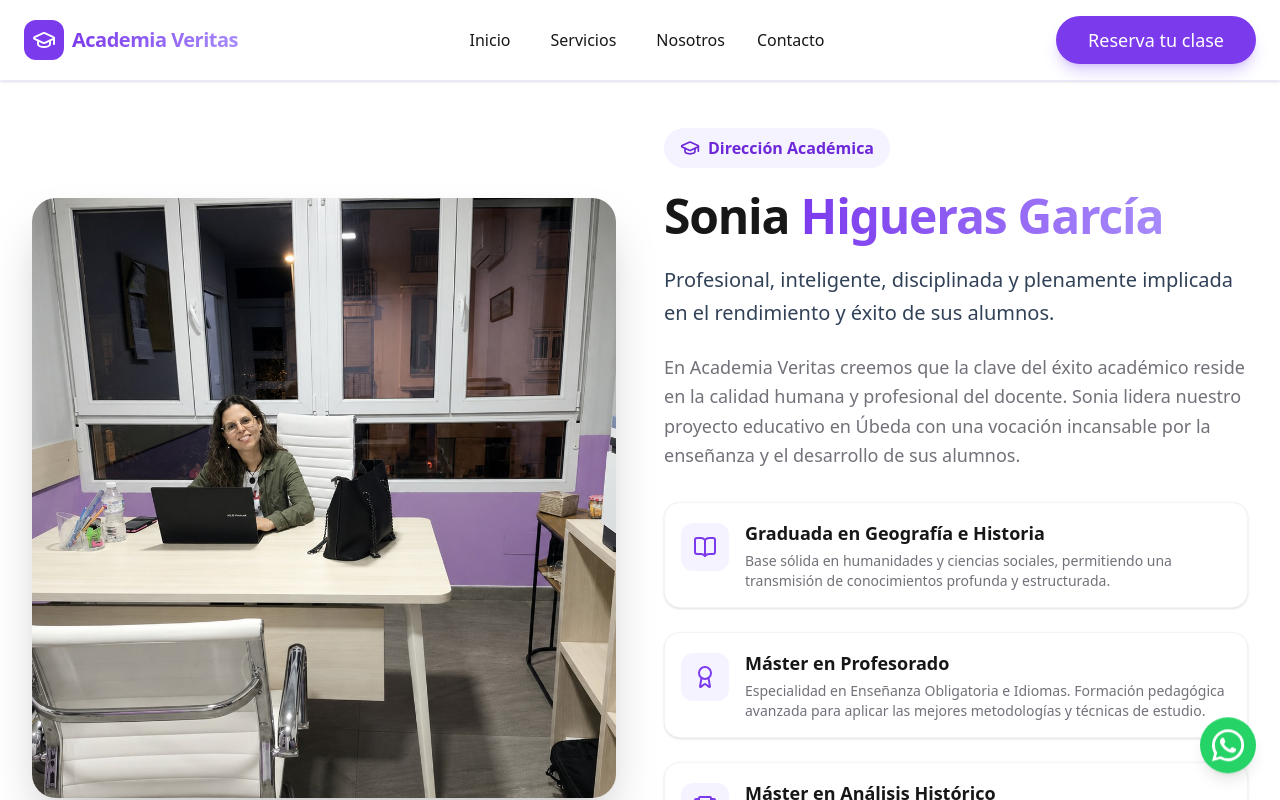
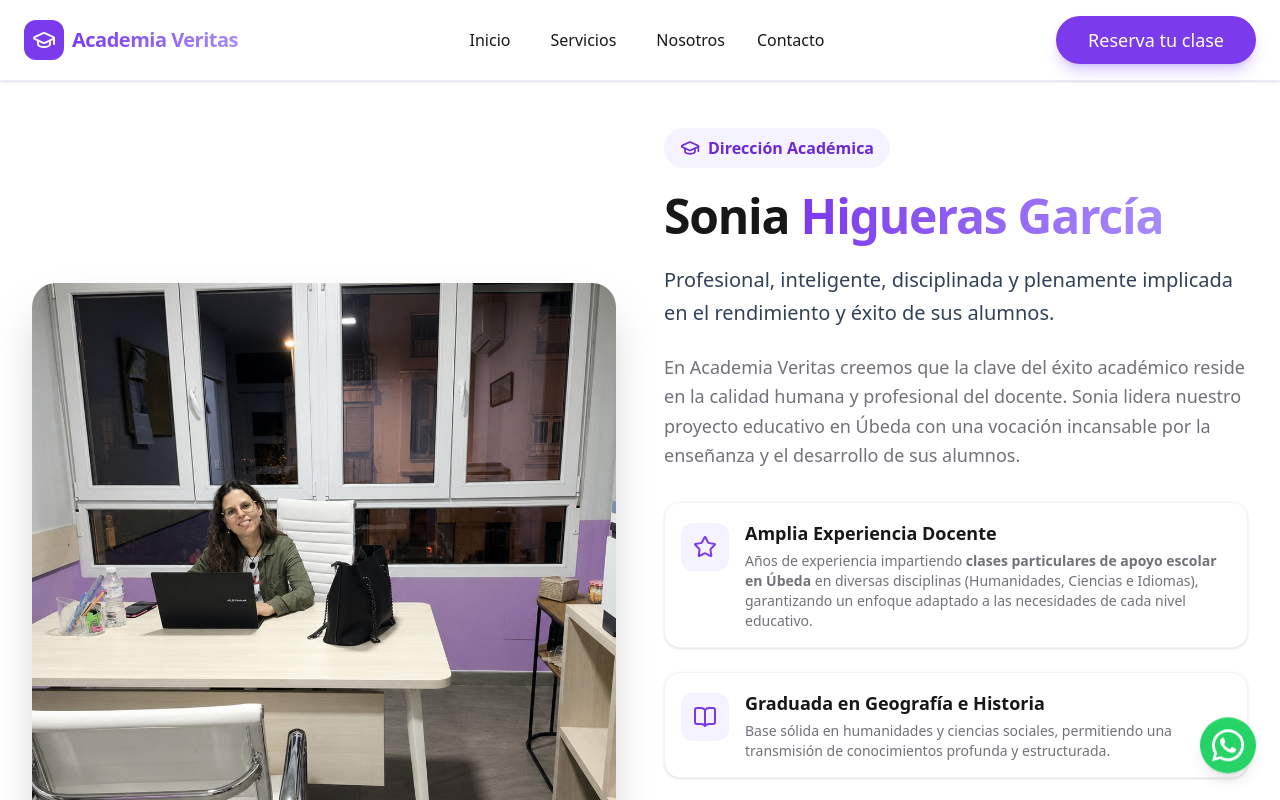
Before and after one commit to Frankisanz/Web-Academia-Veritas1, a Next.js app: page /sobre-nosotros in a window 1280 px wide. Shown: the top 800 px of the page. Built offline with nearby package versions, Linux system fonts and the light colour scheme.

Commit message:
content: añadir años de experiencia al perfil de Sonia y potenciar SEO

```diff
--- a/src/app/sobre-nosotros/page.tsx
+++ b/src/app/sobre-nosotros/page.tsx
@@ -1,5 +1,5 @@
 import { Metadata } from "next";
-import { Trophy, GraduationCap, Award, BookOpen } from "lucide-react";
+import { Trophy, GraduationCap, Award, BookOpen, Star } from "lucide-react";
 
 export const metadata: Metadata = {
   title: "Conoce a Sonia Higueras | Profesora en Úbeda | Academia Veritas",
@@ -12,7 +12,7 @@ export default function SobreNosotrosPage() {
     "@type": "Person",
     "name": "Sonia Higueras García",
     "jobTitle": "Directora Académica y Profesora",
-    "description": "Profesional, inteligente, disciplinada y plenamente implicada en el rendimiento y éxito de sus alumnos. Graduada en Geografía e Historia.",
+    "description": "Profesional, inteligente, disciplinada y plenamente implicada en el rendimiento y éxito de sus alumnos. Años de experiencia en clases particulares y apoyo escolar multidisciplinar en Úbeda. Graduada en Geografía e Historia.",
     "image": "https://frankisanz.github.io/Web-Academia-Veritas1/sonia-higueras.jpg",
     "affiliation": {
       "@type": "EducationalOrganization",
@@ -53,6 +53,16 @@ export default function SobreNosotrosPage() {
               <div className="space-y-6">
                 <div className="flex items-start gap-4 p-4 bg-white dark:bg-zinc-900 rounded-2xl border border-slate-100 dark:border-zinc-800 shadow-sm transition-all hover:shadow-md">
                   <div className="bg-primary-50 dark:bg-primary-900/30 p-3 rounded-xl mt-1">
+                    <Star className="h-6 w-6 text-primary-600 dark:text-primary-400" />
+                  </div>
+                  <div>
+                    <h3 className="font-bold text-lg text-foreground">Amplia Experiencia Docente</h3>
+                    <p className="text-muted-foreground text-sm mt-1">Años de experiencia impartiendo <strong>clases particulares de apoyo escolar en Úbeda</strong> en diversas disciplinas (Humanidades, Ciencias e Idiomas), garantizando un enfoque adaptado a las necesidades de cada nivel educativo.</p>
+                  </div>
+                </div>
+
+                <div className="flex items-start gap-4 p-4 bg-white dark:bg-zinc-900 rounded-2xl border border-slate-100 dark:border-zinc-800 shadow-sm transition-all hover:shadow-md">
+                  <div className="bg-primary-50 dark:bg-primary-900/30 p-3 rounded-xl mt-1">
                     <BookOpen className="h-6 w-6 text-primary-600 dark:text-primary-400" />
                   </div>
                   <div>
```
